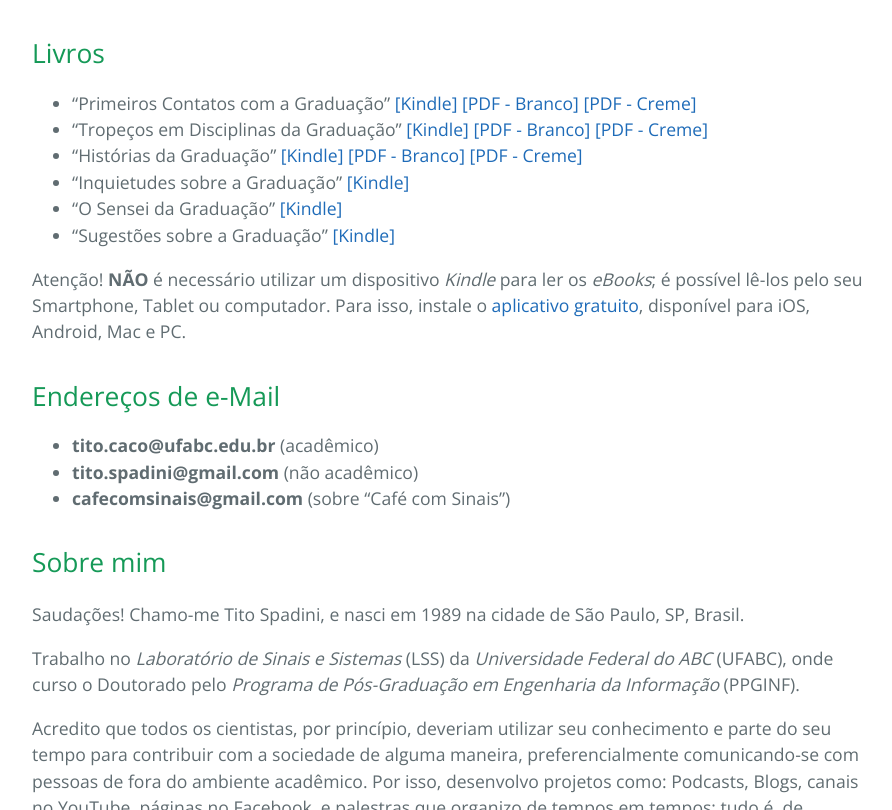
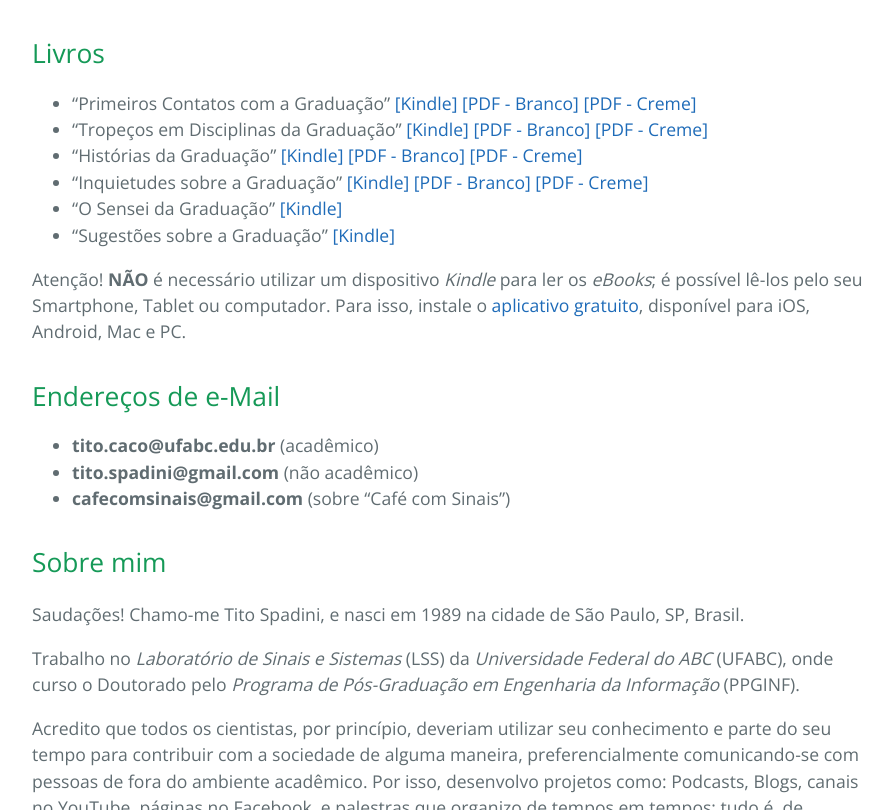
Before and after one commit to tito-spadini/titocaco.github.io, a Jekyll site: the page built from index.md, in a window 1280 px wide and 900 px high, scrolled down 529 px, cut to the strip 90-900 px from the top of the window. Shown: the whole strip, without its empty margins (192-1084 px from the left). Built offline with Jekyll 4.4.1, drawn with Linux system fonts in a browser that asks for light colours; part of the change alters nothing that is shown.

Commit message:
Adding links to Book 4 (PDF version)

```diff
--- a/index.md
+++ b/index.md
@@ -9,7 +9,7 @@ layout: default
 * "Primeiros Contatos com a Graduação" [[Kindle]](https://www.amazon.com.br/dp/B095W1Y6NW/) [[PDF - Branco]](https://github.com/titocaco/livros-colecao-graduacao/raw/main/Livro%201%20-%20Primeiros%20Contatos%20com%20a%20Gradua%C3%A7%C3%A3o%20(Tito%20Spadini)/Tito%20Spadini%20-%201%20-%20Primeiros%20Contatos%20com%20a%20Gradua%C3%A7%C3%A3o.pdf) [[PDF - Creme]](https://github.com/titocaco/livros-colecao-graduacao/raw/main/Livro%201%20-%20Primeiros%20Contatos%20com%20a%20Gradua%C3%A7%C3%A3o%20(Tito%20Spadini)/Tito%20Spadini%20-%201%20-%20Primeiros%20Contatos%20com%20a%20Gradua%C3%A7%C3%A3o%20-%20Fundo%20Creme.pdf)
 * "Tropeços em Disciplinas da Graduação" [[Kindle]](https://www.amazon.com.br/dp/B096F31X9G) [[PDF - Branco]](https://github.com/titocaco/livros-colecao-graduacao/raw/main/Livro%202%20-%20Trope%C3%A7os%20em%20Disciplinas%20da%20Gradua%C3%A7%C3%A3o%20(Tito%20Spadini)/Tito%20Spadini%20-%202%20-%20Trope%C3%A7os%20em%20Disciplinas%20da%20Gradua%C3%A7%C3%A3o.pdf) [[PDF - Creme]](https://github.com/titocaco/livros-colecao-graduacao/raw/main/Livro%202%20-%20Trope%C3%A7os%20em%20Disciplinas%20da%20Gradua%C3%A7%C3%A3o%20(Tito%20Spadini)/Tito%20Spadini%20-%202%20-%20Trope%C3%A7os%20em%20Disciplinas%20da%20Gradua%C3%A7%C3%A3o%20-%20Fundo%20Creme.pdf)
 * "Histórias da Graduação" [[Kindle]](https://www.amazon.com.br/dp/B09B2TP6P3) [[PDF - Branco]](https://github.com/titocaco/livros-colecao-graduacao/raw/main/Livro%203%20-%20Hist%C3%B3rias%20da%20Gradua%C3%A7%C3%A3o%20(Tito%20Spadini)/Tito%20Spadini%20-%203%20-%20Hist%C3%B3rias%20da%20Gradua%C3%A7%C3%A3o.pdf) [[PDF - Creme]](https://github.com/titocaco/livros-colecao-graduacao/raw/main/Livro%203%20-%20Hist%C3%B3rias%20da%20Gradua%C3%A7%C3%A3o%20(Tito%20Spadini)/Tito%20Spadini%20-%203%20-%20Hist%C3%B3rias%20da%20Gradua%C3%A7%C3%A3o%20-%20Fundo%20Creme.pdf)
-* "Inquietudes sobre a Graduação" [[Kindle]](https://www.amazon.com.br/dp/B09H7Q8LSH)
+* "Inquietudes sobre a Graduação" [[Kindle]](https://www.amazon.com.br/dp/B09H7Q8LSH) [[PDF - Branco]](https://github.com/titocaco/livros-colecao-graduacao/raw/main/Livro%204%20-%20Inquietudes%20sobre%20a%20Gradua%C3%A7%C3%B5es%20(Tito%20Spadini)/Tito%20Spadini%20-%204%20-%20Inquietudes%20sobre%20a%20Gradua%C3%A7%C3%A3o.pdf) [[PDF - Creme]](https://github.com/titocaco/livros-colecao-graduacao/raw/main/Livro%204%20-%20Inquietudes%20sobre%20a%20Gradua%C3%A7%C3%B5es%20(Tito%20Spadini)/Tito%20Spadini%20-%204%20-%20Inquietudes%20sobre%20a%20Gradua%C3%A7%C3%A3o%20-%20Fundo%20Creme.pdf)
 * "O Sensei da Graduação" [[Kindle]](https://www.amazon.com.br/dp/B09K5VWWT6)
 * "Sugestões sobre a Graduação" [[Kindle]](https://www.amazon.com.br/dp/B09NW9H429)
 
```
